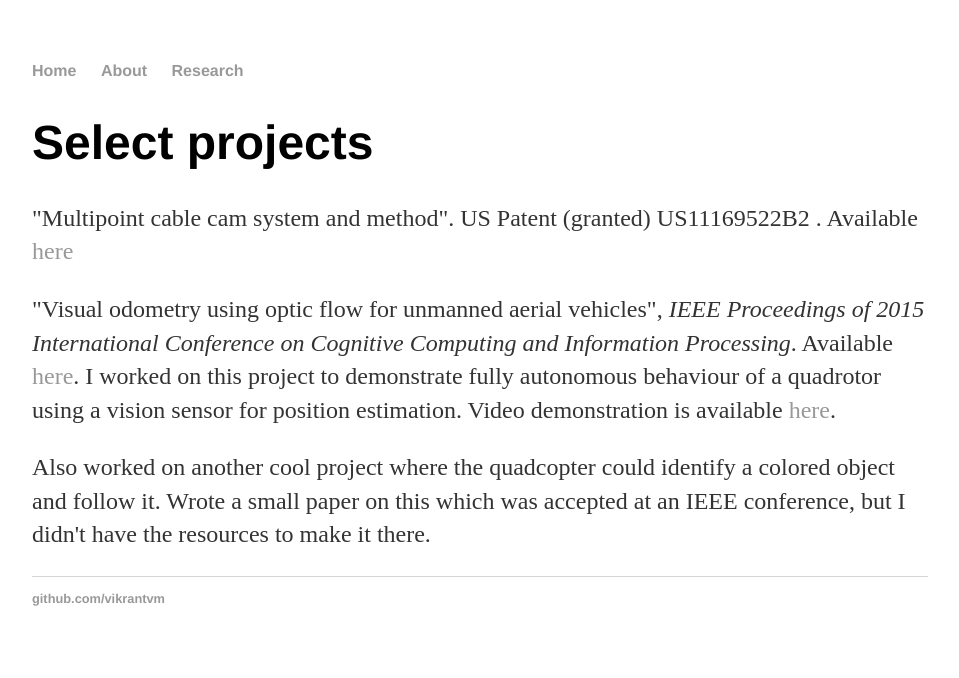
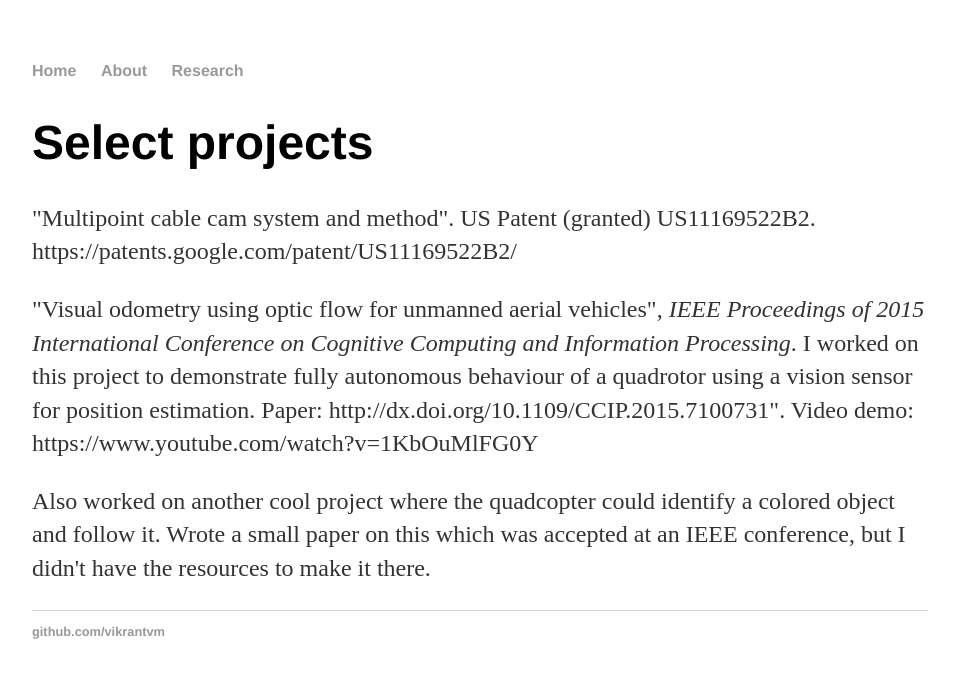
Before and after one commit to vikrantvm/vikrantvm.github.io, a Jekyll site: the page built from research/index.html, in a window 1280 px wide. Shown: the top 678 px of the page, without its empty margins (160-1119 px from the left). Built offline with Jekyll 4.4.1, drawn with Linux system fonts in a browser that asks for light colours.

Commit message:
update site

```diff
--- a/about/index.html
+++ b/about/index.html
@@ -5,7 +5,7 @@ title: About Vikrant More
 
 		<div class="about">
 			<h1>About me</h1>
-			<p>Jack of all trades, master of uhh.. none! Grew up in a desert, moonlight as an engineer. Find my professional interests on <a href="http://www.linkedin.com/in/vikrantvm">LinkedIn</a></p>
+			<p>Jack of all trades, master of uhh... none! Grew up in a desert, moonlight as an engineer. Find my professional interests on LinkedIn: http://www.linkedin.com/in/vikrantvm</p>
 			<ul class="contacts">
 			</ul>
 		</div>
--- a/research/index.html
+++ b/research/index.html
@@ -5,7 +5,7 @@ title: Vikrant's Research
 
 <div class="research">
   <h1>Select projects</h1>
-	<p>"Multipoint cable cam system and method".<i></i> US Patent (granted) US11169522B2 </i>. Available <a href="https://patents.google.com/patent/US11169522B2/">here</a>
-	<p>"Visual odometry using optic flow for unmanned aerial vehicles",<i> IEEE Proceedings of 2015 International Conference on Cognitive Computing and Information Processing</i>. Available <a href="http://dx.doi.org/10.1109/CCIP.2015.7100731">here</a>. I worked on this project to demonstrate fully autonomous behaviour of a quadrotor using a vision sensor for position estimation. Video demonstration is available <a href="https://www.youtube.com/watch?v=1KbOuMlFG0Y">here</a>.</p>
+	<p>"Multipoint cable cam system and method".<i></i> US Patent (granted) US11169522B2. https://patents.google.com/patent/US11169522B2/
+	<p>"Visual odometry using optic flow for unmanned aerial vehicles",<i> IEEE Proceedings of 2015 International Conference on Cognitive Computing and Information Processing</i>. I worked on this project to demonstrate fully autonomous behaviour of a quadrotor using a vision sensor for position estimation. Paper: http://dx.doi.org/10.1109/CCIP.2015.7100731". Video demo: https://www.youtube.com/watch?v=1KbOuMlFG0Y</p>
     <p>Also worked on another cool project where the quadcopter could identify a colored object and follow it. Wrote a small paper on this which was accepted at an IEEE conference, but I didn't have the resources to make it there.</p>
 </div>
```
